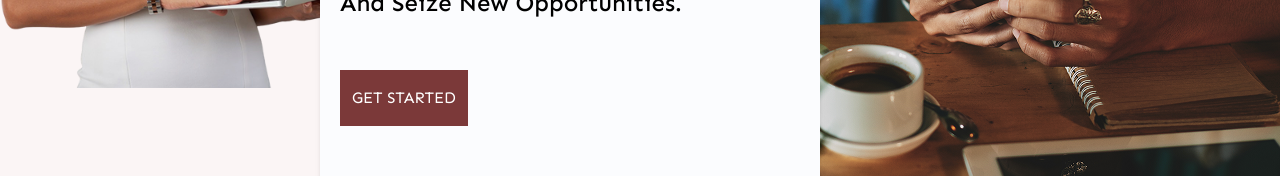
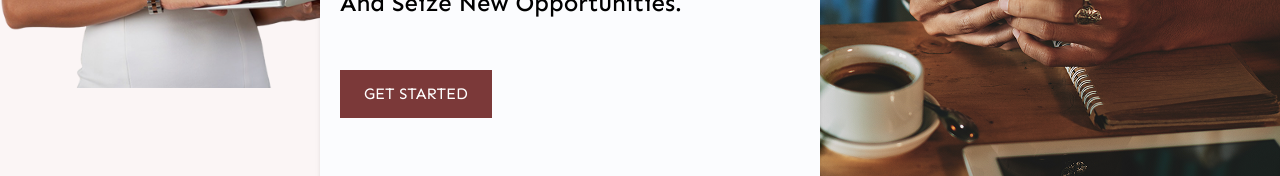
Before and after one commit to Nimrod2022/emma-lbd, a Next.js app: page / in a window 1280 px wide. Shown: the part 651-827 px from the top of the page. Built offline with nearby package versions, Linux system fonts and the light colour scheme.

Commit message:
get statrted button padding

```diff
--- a/app/components/Hero.tsx
+++ b/app/components/Hero.tsx
@@ -41,7 +41,7 @@ export function Hero() {
                   Transitions, Integrate Smoothly, <br /> And Seize New
                   Opportunities.
                 </p>
-                <button className="bg-[#7B3939] text-white py-[16px] px-3 transition uppercase text-[16px]">
+                <button className="bg-[#7B3939] text-white px-6 py-3 transition uppercase text-[16px]">
                   Get Started
                 </button>
               </div>
```
